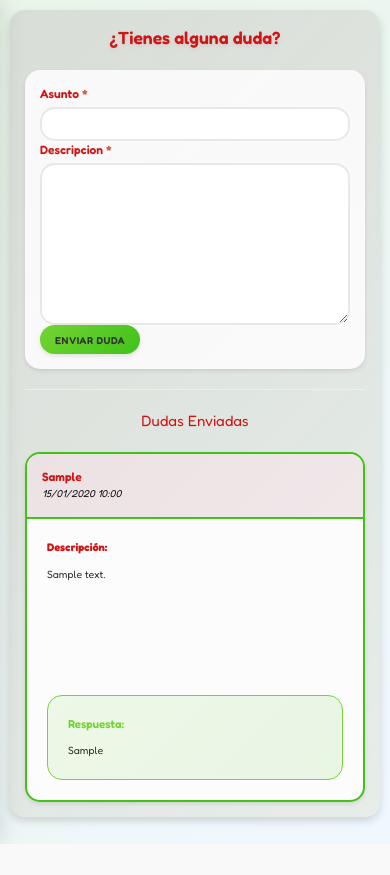
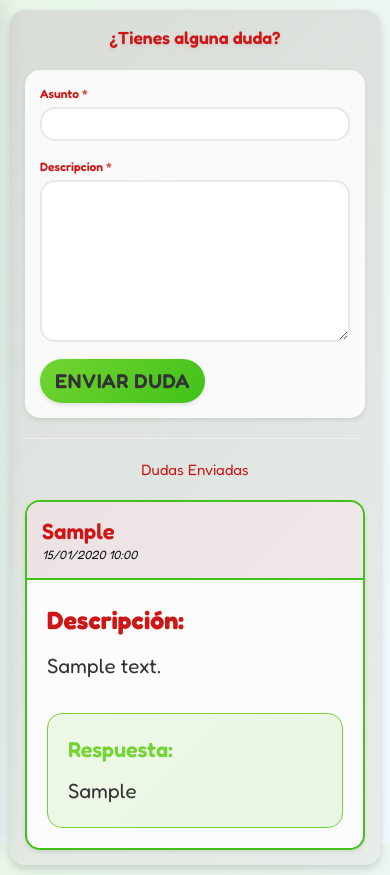
Before and after one commit to LuisMox-ctr/JardinDeNinos1, a Django app: page /dudas/ in a window 390 px wide. Before the commit the page ends 844 px from the top, so only its background shows below. Run offline with Django 5.2, Linux system fonts and the light colour scheme; tables that the repository leaves empty hold one stand-in row (values such as "Sample post"); some libraries are stand-ins or nearby versions.

Commit message:
dudas.html

```diff
--- a/registros/templates/registros/dudas.html
+++ b/registros/templates/registros/dudas.html
@@ -174,14 +174,14 @@
     .card-title {
         color: var(--text-primary);
         font-weight: 600;
-        font-size: 1.3rem;
+        font-size: 2.3rem;
         margin: 0;
         line-height: 1.3;
     }
 
     .card-date {
         color: var(--text-muted);
-        font-size: 1rem;
+        font-size: 1.75remrem;
         font-style: italic;
         margin-top: var(--spacing-xs);
     }
@@ -197,11 +197,11 @@
         color: #333;
         line-height: 1.6;
         margin-bottom: auto;
-        font-size: 1.1rem;
+        font-size: 2.1rem;
     }
 
     .card-description strong {
-        font-size: 1.15rem;
+        font-size: 2.15rem;
         color: var(--text-primary);
         display: block;
         margin-bottom: var(--spacing-sm);
@@ -209,7 +209,7 @@
 
     .card-description p {
         margin: 0;
-        font-size: 1.05rem;
+        font-size: 2.05rem;
         line-height: 1.6;
     }
 
@@ -225,13 +225,13 @@
     .response-title {
         color: var(--success-color);
         font-weight: 600;
-        font-size: 1.15rem;
+        font-size: 2.15rem;
         margin-bottom: var(--spacing-sm);
     }
 
     .response-success p {
         margin: 0;
-        font-size: 1.05rem;
+        font-size: 2.05rem;
         line-height: 1.6;
     }
 
@@ -241,7 +241,7 @@
         font-weight: 600;
         padding: var(--spacing-sm) var(--spacing-lg);
         border-radius: var(--radius-md);
-        font-size: 1rem;
+        font-size: 2rem;
         display: inline-block;
         margin-top: var(--spacing-md);
         box-shadow: var(--shadow-sm);
@@ -250,7 +250,7 @@
     .empty-state {
         text-align: center;
         color: var(--text-muted);
-        font-size: 1.25rem;
+        font-size: 2.25rem;
         padding: var(--spacing-xl);
         background: rgba(255, 255, 255, 0.5);
         border-radius: var(--radius-md);
@@ -297,15 +297,15 @@
         }
 
         .card-title {
-            font-size: 1.2rem;
+            font-size: 2.2rem;
         }
 
         .card-description {
-            font-size: 1rem;
+            font-size: 2.8rem;
         }
 
         .card-description strong {
-            font-size: 1.1rem;
+            font-size: 2.5rem;
         }
     }
 
@@ -316,7 +316,7 @@
         }
 
         .btn-submit {
-            font-size: 1rem;
+            font-size: 2rem;
             padding: 0.75rem 1.5rem;
         }
     }
@@ -378,6 +378,7 @@
                                     </div>
                                 {% endif %}
                             </div>
+                            <br>
                         {% endfor %}
                         <button type="submit" class="btn btn-submit w-100">
                             <span>Enviar Duda</span>
```
